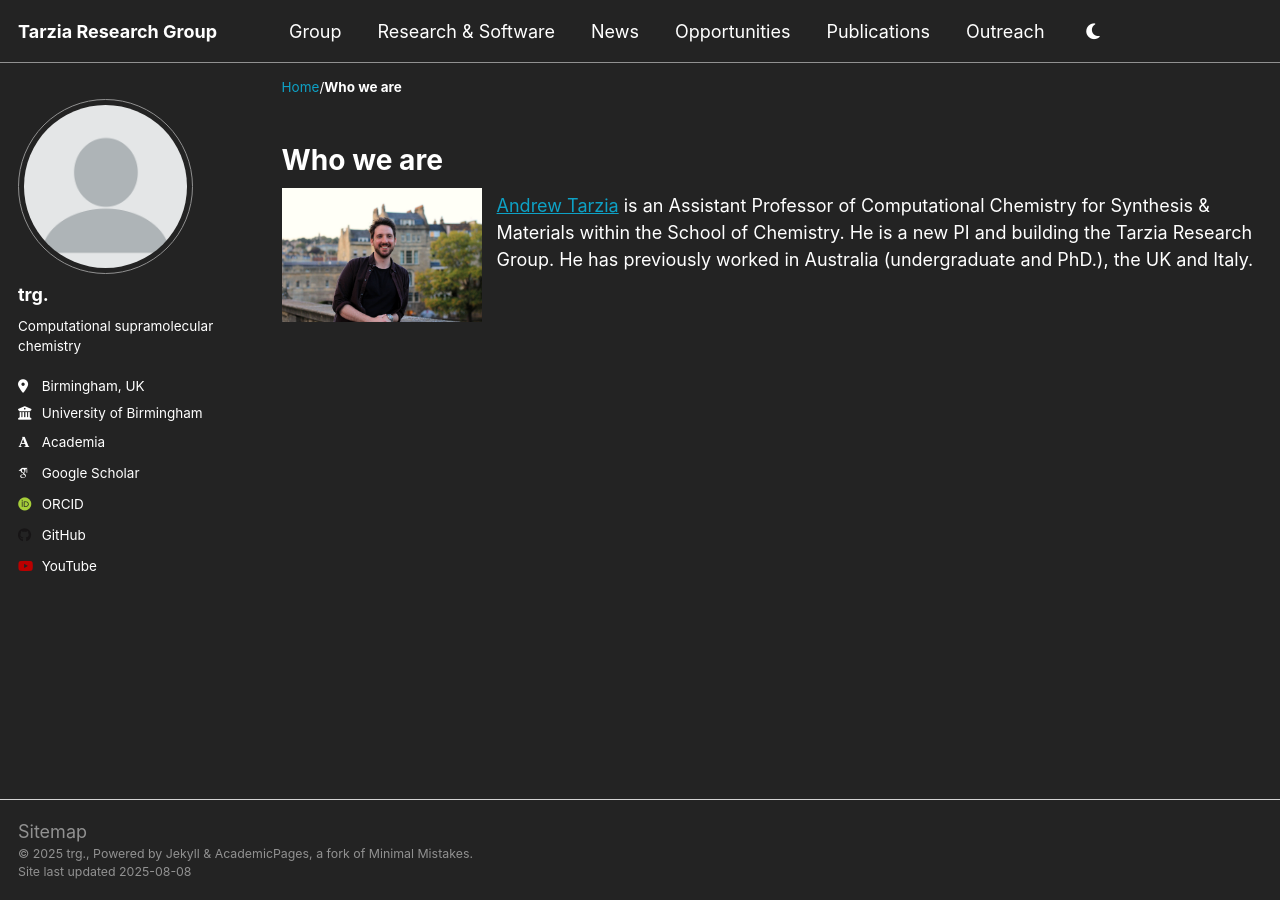
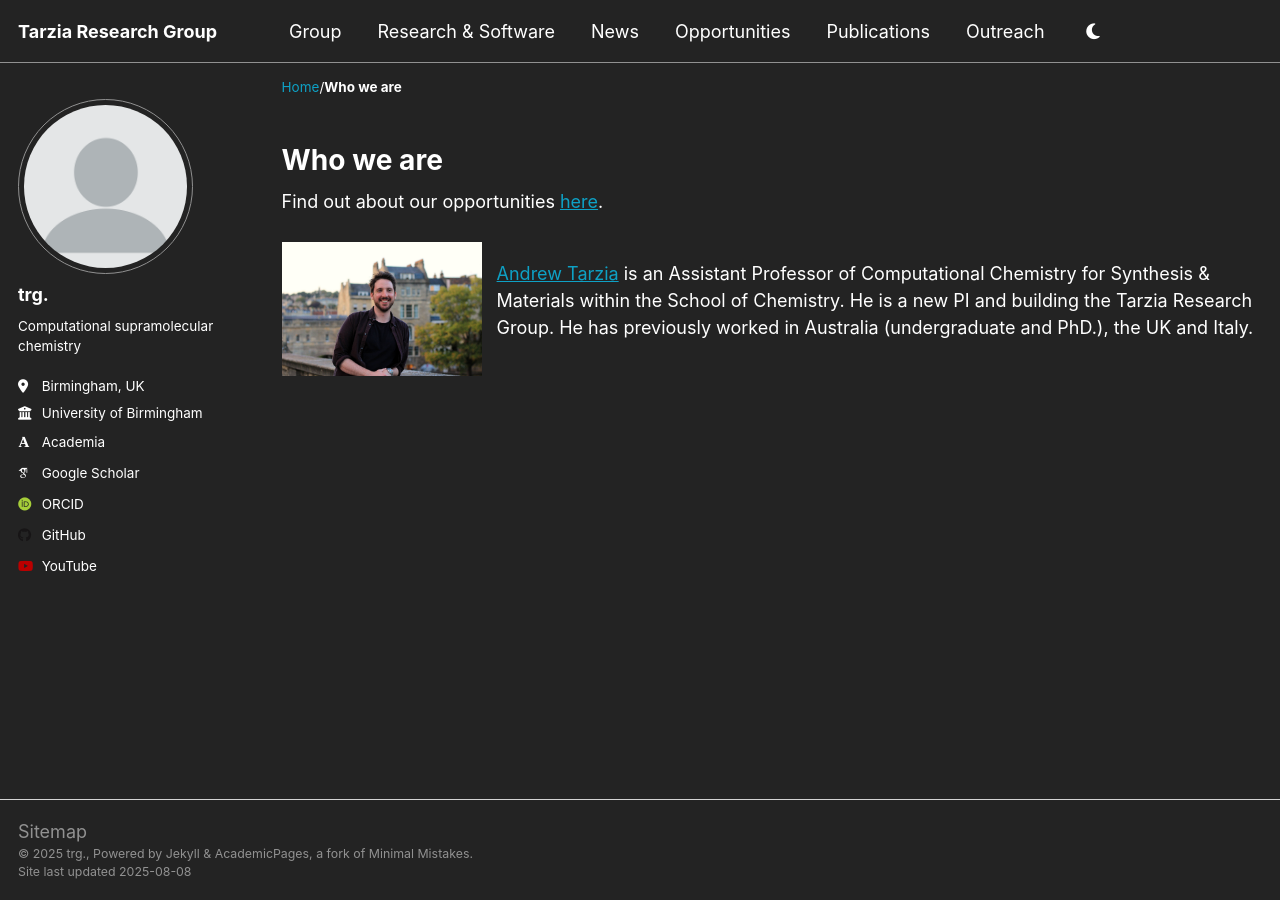
Before and after one commit to TarziaResearchGroup/TarziaResearchGroup.github.io, a Jekyll site: the page built from _pages/members.html, in a window 1280 px wide. Built offline with Jekyll 4.4.1, drawn with Linux system fonts in a browser that asks for light colours; some web fonts are replaced; a script that is not in the unit is left out.

Commit message:
Update members.html

```diff
--- a/_pages/members.html
+++ b/_pages/members.html
@@ -4,6 +4,11 @@ permalink: /members/
 title: "Who we are"
 author_profile: true
 ---
+
+<div class="wordwrap">Find out about our opportunities <a href="/ops/">here</a>.</div>
+
+<br>
+
 
 <html>
 <head>
```
